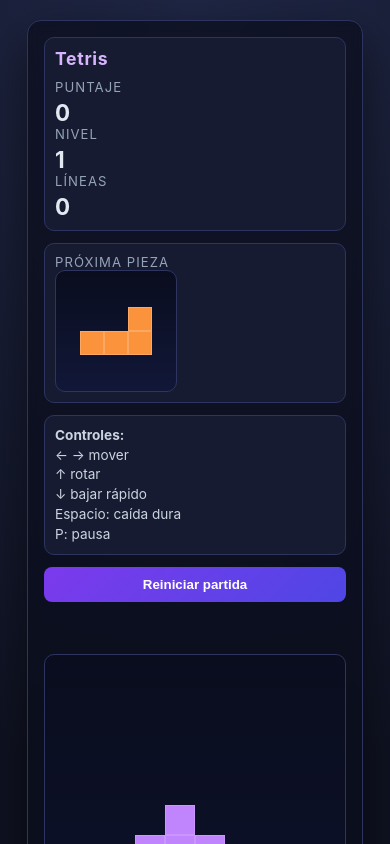
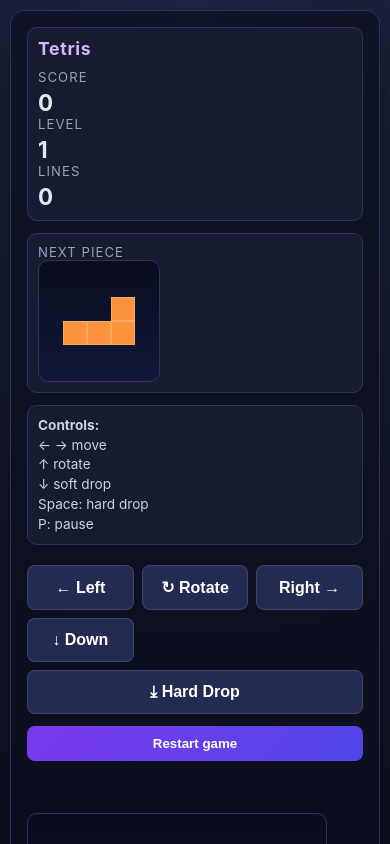
Before and after one commit to juancruzlunatech/Codex-Test, a plain HTML site: page index.html in a window 390 px wide. Shown: the top 844 px of the page. Drawn offline with Linux system fonts and the light colour scheme.

Commit message:
Translate Tetris UI to English and add responsive mobile controls

```diff
--- a/index.html
+++ b/index.html
@@ -1,9 +1,9 @@
 <!doctype html>
-<html lang="es">
+<html lang="en">
 <head>
   <meta charset="UTF-8" />
   <meta name="viewport" content="width=device-width, initial-scale=1.0" />
-  <title>Tetris JS - Single Page</title>
+  <title>Tetris JS - Responsive Single Page</title>
   <style>
     :root {
       --bg: #0f1221;
@@ -34,6 +34,11 @@
       padding: 16px;
       backdrop-filter: blur(6px);
     }
+    #game {
+      width: min(300px, 100%);
+      height: auto;
+      aspect-ratio: 1 / 2;
+    }
     canvas {
       background: linear-gradient(#0a0d1e, #111738);
       border: 1px solid #2d345f;
@@ -61,6 +66,19 @@
     .label { color: var(--muted); font-size: .82rem; text-transform: uppercase; letter-spacing: .08em; }
     .value { font-size: 1.4rem; font-weight: 700; margin-top: 4px; }
     .controls { font-size: .85rem; line-height: 1.45; color: #cbd5e1; }
+    .touch-controls {
+      display: none;
+      grid-template-columns: repeat(3, minmax(0, 1fr));
+      gap: 8px;
+      margin-top: 8px;
+    }
+    .touch-controls button {
+      padding: 12px 6px;
+      font-size: 1rem;
+      border: 1px solid rgba(255,255,255,.12);
+      background: #242b52;
+    }
+    .touch-controls .wide { grid-column: span 3; }
     button {
       border: none;
       border-radius: 8px;
@@ -77,37 +95,49 @@
       min-height: 22px;
     }
     @media (max-width: 760px) {
-      .wrap { grid-template-columns: 1fr; }
+      body { padding: 10px; }
+      .wrap {
+        width: min(100%, 520px);
+        grid-template-columns: 1fr;
+      }
       .hud { order: -1; }
+      .touch-controls { display: grid; }
     }
   </style>
 </head>
 <body>
   <div class="wrap">
-    <canvas id="game" width="300" height="600" aria-label="Tablero de Tetris"></canvas>
+    <canvas id="game" width="300" height="600" aria-label="Tetris board"></canvas>
     <aside class="hud">
       <div class="card">
         <h1>Tetris</h1>
-        <div class="label">Puntaje</div>
+        <div class="label">Score</div>
         <div class="value" id="score">0</div>
-        <div class="label">Nivel</div>
+        <div class="label">Level</div>
         <div class="value" id="level">1</div>
-        <div class="label">Líneas</div>
+        <div class="label">Lines</div>
         <div class="value" id="lines">0</div>
       </div>
       <div class="card">
-        <div class="label">Próxima pieza</div>
+        <div class="label">Next piece</div>
         <canvas id="next" width="120" height="120"></canvas>
       </div>
       <div class="card controls">
-        <strong>Controles:</strong><br>
-        ← → mover<br>
-        ↑ rotar<br>
-        ↓ bajar rápido<br>
-        Espacio: caída dura<br>
-        P: pausa
+        <strong>Controls:</strong><br>
+        ← → move<br>
+        ↑ rotate<br>
+        ↓ soft drop<br>
+        Space: hard drop<br>
+        P: pause
       </div>
-      <button id="restart">Reiniciar partida</button>
+      <div class="touch-controls" aria-label="Mobile controls">
+        <button data-action="left">← Left</button>
+        <button data-action="rotate">↻ Rotate</button>
+        <button data-action="right">Right →</button>
+        <button data-action="down">↓ Down</button>
+        <button class="wide" data-action="drop">⤓ Hard Drop</button>
+      </div>
+      <button id="restart">Restart game</button>
       <div class="over" id="status"></div>
     </aside>
   </div>
@@ -144,6 +174,7 @@
   const linesEl = document.getElementById('lines');
   const statusEl = document.getElementById('status');
   const restartBtn = document.getElementById('restart');
+  const touchButtons = document.querySelectorAll('[data-action]');
 
   let score = 0;
   let lines = 0;
@@ -241,7 +272,7 @@
     next = createPiece();
     if (collide(current)) {
       gameOver = true;
-      statusEl.textContent = '💀 Game Over. Presiona Reiniciar.';
+      statusEl.textContent = '💀 Game Over. Press Restart.';
     }
   }
 
@@ -337,7 +368,7 @@
     if (gameOver && e.key.toLowerCase() !== 'r') return;
     if (e.key.toLowerCase() === 'p') {
       paused = !paused;
-      statusEl.textContent = paused ? '⏸️ Pausa' : '';
+      statusEl.textContent = paused ? '⏸️ Paused' : '';
       return;
     }
     if (paused || gameOver) return;
@@ -358,6 +389,25 @@
     }
   });
 
+  function handleAction(action) {
+    if (paused || gameOver) return;
+    if (action === 'left' && !collide(current, -1, 0)) current.x--;
+    else if (action === 'right' && !collide(current, 1, 0)) current.x++;
+    else if (action === 'down' && !collide(current, 0, 1)) {
+      current.y++;
+      score += 1;
+      updateHud();
+    } else if (action === 'rotate') {
+      tryRotate();
+    } else if (action === 'drop') {
+      hardDrop();
+    }
+  }
+
+  touchButtons.forEach((button) => {
+    button.addEventListener('click', () => handleAction(button.dataset.action));
+  });
+
   restartBtn.addEventListener('click', restart);
   updateHud();
   requestAnimationFrame(tick);
```
